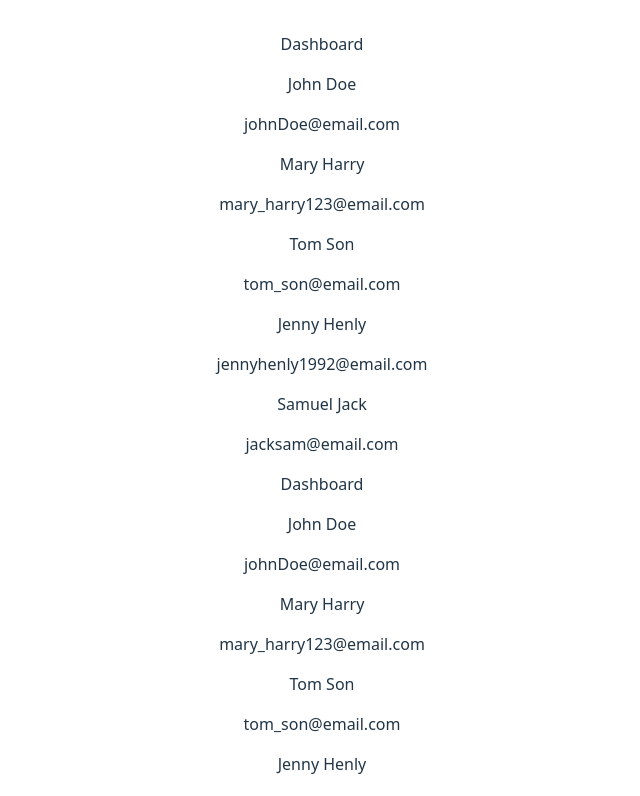
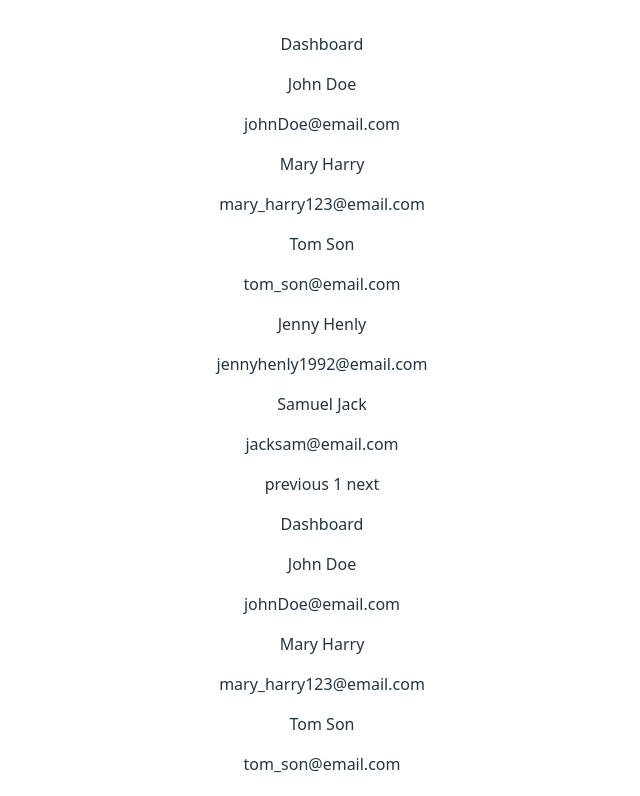
Before and after one commit to wolfather/backoffice-sample, a React (Vite) app: page /dashboard in a window 1280 px wide. Shown: the top 796 px of the page, without its empty margins (318-958 px from the left). Built offline with nearby package versions, Linux system fonts and the light colour scheme.

Commit message:
feat: add pagination

```diff
--- a/src/app/Dashboard/Dashboard.tsx
+++ b/src/app/Dashboard/Dashboard.tsx
@@ -2,6 +2,7 @@ import { Outlet } from "react-router-dom";
 import { User } from "../components/User/User";
 import type { UserEntity } from "../components/User/user.entity";
 import { useGetData } from "../hooks/useGetData";
+import { Pagination } from "../components/Pagination/Pagination";
 
 export function Dashboard() {
     const { data, loading, err, errMessage } = useGetData<UserEntity[]>({path: 'GET_USERS'});
@@ -30,6 +31,8 @@ export function Dashboard() {
                     {data.map(user => (
                         <User key={user.id} data={user} />
                     ))}
+
+                    <Pagination totalRecords={30} recordsPerPage={5} />
                 </div> : <></>
             }
             <Outlet />
--- /dev/null
+++ b/src/app/components/Pagination/Pagination.tsx
@@ -0,0 +1,62 @@
+import { useEffect, useState } from "react"
+
+interface PaginationProps {
+    totalRecords: number
+    recordsPerPage: number
+    cursor?: string
+    cursorCallback?: (cursorItem: string) => void
+}
+export function Pagination({totalRecords, recordsPerPage, cursor = '', cursorCallback}: PaginationProps) {
+    const [currentPage, setCurrentPage] = useState(1);
+    const [cursorPointer, setCursorPointer] = useState<Set<string>>(new Set<string>());
+    const page = Math.ceil(totalRecords / recordsPerPage);
+    const isFirst = currentPage === 1;
+    const isLast = currentPage === page;
+
+    useEffect(() => {
+        const newCursorPointer = new Set<string>()
+        cursorPointer.forEach(o => {
+            newCursorPointer.add(o)
+        })
+        newCursorPointer.add(cursor)
+        setCursorPointer(() => newCursorPointer)
+    }, [cursor]);
+
+    useEffect(() => {
+        if (cursorCallback) {
+            cursorCallback(Array.from(cursorPointer)[currentPage -1])
+        }
+    }, [currentPage])
+
+    return (
+        <div>
+            <p>
+                <span
+                    role="button"
+                    className={isFirst ? 'disabled' : 'enabled'}
+                    onClick={() => {
+                        if (!isFirst) {
+                            setCurrentPage(prev => {
+                                prev--
+                                return prev;
+                            })}
+                        }
+                    }>previous</span>
+                &nbsp;<span>{currentPage}</span>&nbsp;
+                <span
+                    role="button"
+                    className={isLast ? 'disabled' : 'enabled'}
+                    onClick={() => {
+                        if (!isLast) {
+                            setCurrentPage(prev => {
+                                prev++
+
+                                return prev;
+                            })
+                        }
+                    }}>next</span>
+            </p>
+        </div>
+    )
+
+}
```
